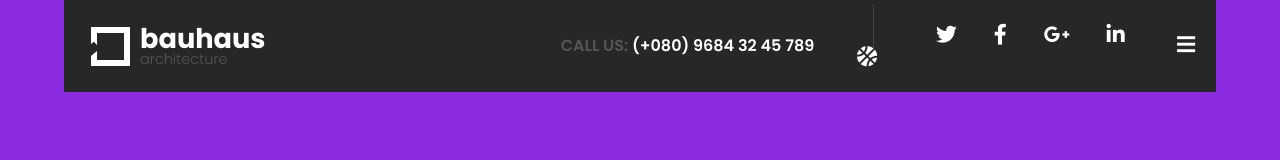
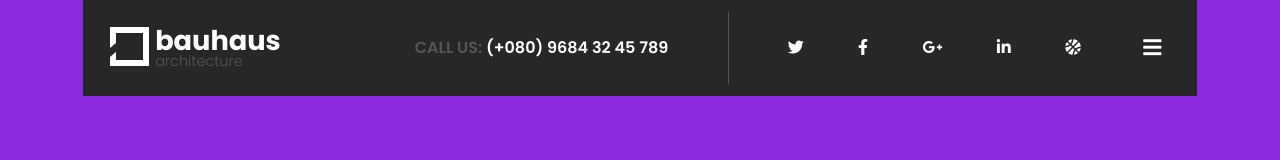
Before and after one commit to AlionaCatana/BauhausNav, a plain HTML site: page index.html in a window 1280 px wide. Drawn offline with nearby package versions, Linux system fonts and the light colour scheme.

Commit message:
Add files via upload

```diff
--- a/index.html
+++ b/index.html
@@ -11,20 +11,23 @@
 </head>
 <body>
     <header>
-        <ul>
+        <ul class="brend">
             <li><div id="brand"></div></li>
             <li id="logo"><a href=""><span class="logo-name">bauhaus</span><p class="logo-text">architecture</p></a></li>
+        </ul>
+        <ul class="namber">
             <li id="tel"><span>CALL US: <a href="#">(+080) 9684 32 45 789</a></span></li>
-            <ii id="icons">
-                <a href=""><i class="fab fa-twitter"></i></a>
-                <a href=""><i class="fab fa-facebook-f"></i></a>
-                <a href=""><i class="fab fa-google-plus-g"></i></a>
-                <a href=""><i class="fab fa-linkedin-in"></i></a>
-                <a href=""><i class="fas fa-basketball-ball"></i></a>
-            </ii>
-            <li id="bars"><bottum><i class="fas fa-bars"></i></bottum></li>
         </ul>
-
+        <ul class="icons">
+            <li><a href=""><i class="fab fa-twitter"></i></a></li>
+            <li><a href=""><i class="fab fa-facebook-f"></i></a></li>
+            <li><a href=""><i class="fab fa-google-plus-g"></i></a></li>
+            <li><a href=""><i class="fab fa-linkedin-in"></i></a></li>
+            <li><a href=""><i class="fas fa-basketball-ball"></i></a></li>
+        </ul>
+        <ul class="bars">
+            <li><bottum><i class="fas fa-bars"></i></bottum></li>
+        </ul>
     </header>
 </body>
 </html>
--- a/style.css
+++ b/style.css
@@ -1,74 +1,69 @@
 
 body{
     background-color: blueviolet;
-    font-family: 'Poppins', sans-serif;;
+    font-family: 'Poppins', sans-serif;
+    display: flex;
+    justify-content: center;
 }
 a{
     text-decoration: none;
     color: #fff;
 }
 header{
-    display: table;
-    width: 90%;
-    margin: auto;
+    align-self: flex-start;
+    display: flex;
+    justify-content: space-between;
+    align-items: center;
+    width: 87vw;
     background-color: #272727;
 }
-header ul{
-    display: table-row;
-}
 header ul li{
-    display: table-cell;
     padding: 1.7em;
 }
-header ul li:nth-child(1){
-    width: 2em;
-    padding-right: 0.65em;
-    padding-bottom: 0;
-    vertical-align: middle;
+
+header ul.brend{
+    display: flex;
 }
-header ul li:nth-child(1)::before{
+header ul.brend li:first-child::before{
     content: "-";
     color: #272727;
-    font-size: 4em;
+    font-size: 3em;
     font-weight: 700;
-    float: right;
-    transform: translateX(-0.4em) translateY(-0.07em) rotateZ(140deg);
+    position: absolute;
+    transform: translateX(-0.2em) translateY(-0.07em) rotateZ(140deg);
 }
-header ul li:nth-child(2){
-    padding: 0;
-    margin-right: 3em;
-    vertical-align: middle;
-    width: 10%;
+header ul.brend li:last-child{
+    margin-left: -3em;
 }
-header ul li:nth-child(3){
-    width: 50%;
-    text-align: right;
-    vertical-align: middle;
+
+header ul.namber{
+    flex-grow: 4;
+    display: flex;
+    justify-content: flex-end;
+    margin-right: 2em;
+}
+header ul.namber li{
     color: #555;
     font-weight: 600;
     font-size: 1em;
 }
-#icons{
-    display: table-cell;
-    vertical-align: middle;
+
+header ul.icons{
+    font-size: 1em;
+    display: flex;
+    flex-grow: 4;
+    flex-basis: 1em;
+    border-left: 1px solid #555;
+    padding-left: 2em;
+}
+.icons a{
+    display: block;
+}
+header ul.bars{
     font-size: 1.3em;
-}
-#icons a{
-    vertical-align: middle;
-    margin-top: 1em;
-    padding: 0.75em;
-}
-#icons a:first-child{
-    margin-left: 1.5em;
-    border-left: 1.2px solid #444 ;
-    padding-left: 3em;
-}
-header ul #bars{
-    width: 3%;
-    font-size: 1.3em;
-    padding-right: 1em;
     color: #fff;
 }
+
 header ul #brand{
     width: 1.65em;
     height: 1.65em;
@@ -85,3 +80,28 @@ header ul #brand{
     color: #555;
     text-align: left;
 }
+
+
+/* _________________ADOPTIVE________________ */
+@media (max-width: 1200px){
+    header ul.icons{
+        display: none;
+    }
+    header ul.namber{
+        margin-right: 0em;
+    }
+}
+@media (max-width: 960px){
+    body, p{
+        font-size: 0.8rem;
+        line-height: 1.2em;
+    }
+    header ul.brend li:first-child::before{
+        transform: translateX(-0.2em) translateY(0.25em) rotateZ(140deg);
+    }
+}
+@media (max-width: 600px){
+    header ul.namber {
+        display: none;
+    }
+}
```
